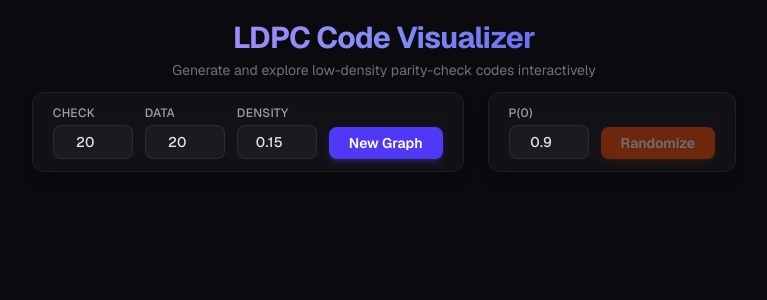
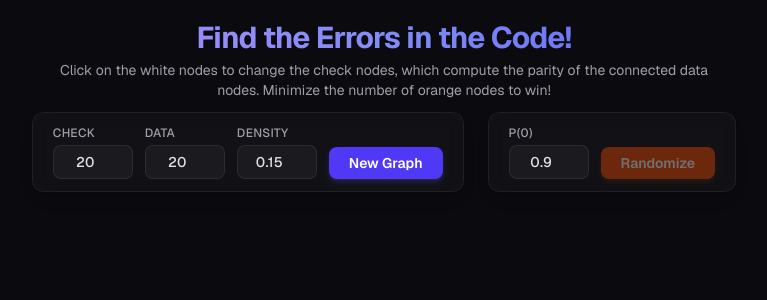
Before and after one commit to jon-wurtz/vibecoded_ldpc_game, a Next.js app: page / in a window 1280 px wide. Shown: the top 300 px of the page, without its empty margins (256-1023 px from the left). Built offline with nearby package versions, Linux system fonts and the light colour scheme.

Commit message:
Challenges improved

```diff
--- a/app/ldpc-graph.tsx
+++ b/app/ldpc-graph.tsx
@@ -762,20 +762,24 @@ export default function LdpcGraph() {
                         <td className="px-2 py-1.5 text-right">
                           <button
                             onClick={() => copyShareLink(entry, i)}
-                            className="rounded px-1.5 py-0.5 text-zinc-500 transition-colors hover:bg-white/[0.06] hover:text-zinc-300"
-                            title={entry.flips ? "Copy challenge link (includes your solution)" : "Copy puzzle link"}
+                            className={`inline-flex items-center gap-1.5 rounded-md px-2.5 py-1 text-xs font-medium transition-all active:scale-95 ${
+                              copiedIdx === i
+                                ? "bg-emerald-500/15 text-emerald-400"
+                                : entry.flips
+                                  ? "bg-emerald-500/10 text-emerald-400 hover:bg-emerald-500/20"
+                                  : "bg-white/[0.04] text-zinc-400 hover:bg-white/[0.08] hover:text-zinc-200"
+                            }`}
                           >
                             {copiedIdx === i ? (
-                              <span className="text-emerald-400">copied</span>
-                            ) : entry.flips ? (
-                              <svg xmlns="http://www.w3.org/2000/svg" viewBox="0 0 20 20" fill="currentColor" className="inline h-3.5 w-3.5 text-emerald-500">
-                                <path fillRule="evenodd" d="M16.403 12.652a3 3 0 0 0 0-5.304 3 3 0 0 0-3.75-3.751 3 3 0 0 0-5.305 0 3 3 0 0 0-3.751 3.75 3 3 0 0 0 0 5.305 3 3 0 0 0 3.75 3.751 3 3 0 0 0 5.305 0 3 3 0 0 0 3.751-3.75Zm-2.546-4.46a.75.75 0 0 0-1.214-.882l-3.483 4.79-1.88-1.88a.75.75 0 1 0-1.06 1.061l2.5 2.5a.75.75 0 0 0 1.137-.089l4-5.5Z" clipRule="evenodd" />
-                              </svg>
+                              "Copied!"
                             ) : (
-                              <svg xmlns="http://www.w3.org/2000/svg" viewBox="0 0 20 20" fill="currentColor" className="inline h-3.5 w-3.5">
-                                <path d="M12.232 4.232a2.5 2.5 0 0 1 3.536 3.536l-1.225 1.224a.75.75 0 0 0 1.061 1.06l1.224-1.224a4 4 0 0 0-5.656-5.656l-3 3a4 4 0 0 0 .225 5.865.75.75 0 0 0 .977-1.138 2.5 2.5 0 0 1-.142-3.667l3-3Z" />
-                                <path d="M11.603 7.963a.75.75 0 0 0-.977 1.138 2.5 2.5 0 0 1 .142 3.667l-3 3a2.5 2.5 0 0 1-3.536-3.536l1.225-1.224a.75.75 0 0 0-1.061-1.06l-1.224 1.224a4 4 0 1 0 5.656 5.656l3-3a4 4 0 0 0-.225-5.865Z" />
-                              </svg>
+                              <>
+                                <svg xmlns="http://www.w3.org/2000/svg" viewBox="0 0 20 20" fill="currentColor" className="h-3.5 w-3.5">
+                                  <path d="M12.232 4.232a2.5 2.5 0 0 1 3.536 3.536l-1.225 1.224a.75.75 0 0 0 1.061 1.06l1.224-1.224a4 4 0 0 0-5.656-5.656l-3 3a4 4 0 0 0 .225 5.865.75.75 0 0 0 .977-1.138 2.5 2.5 0 0 1-.142-3.667l3-3Z" />
+                                  <path d="M11.603 7.963a.75.75 0 0 0-.977 1.138 2.5 2.5 0 0 1 .142 3.667l-3 3a2.5 2.5 0 0 1-3.536-3.536l1.225-1.224a.75.75 0 0 0-1.061-1.06l-1.224 1.224a4 4 0 1 0 5.656 5.656l3-3a4 4 0 0 0-.225-5.865Z" />
+                                </svg>
+                                {entry.flips ? "Challenge" : "Share"}
+                              </>
                             )}
                           </button>
                         </td>
--- a/app/page.tsx
+++ b/app/page.tsx
@@ -3,12 +3,12 @@ import LdpcGraph from "./ldpc-graph";
 export default function Home() {
   return (
     <div className="flex flex-1 flex-col items-center gap-3 overflow-hidden px-4 pt-5 pb-2 font-sans">
-      <div className="text-center">
+      <div className="max-w-2xl text-center">
         <h1 className="bg-gradient-to-r from-[#a78bfa] via-[#818cf8] to-[#6366f1] bg-clip-text text-3xl font-bold tracking-tight text-transparent">
-          LDPC Code Visualizer
+          Find the Errors in the Code!
         </h1>
-        <p className="mt-1 text-sm text-zinc-500">
-          Generate and explore low-density parity-check codes interactively
+        <p className="mt-1 text-sm text-zinc-400">
+          Click on the white nodes to change the check nodes, which compute the parity of the connected data nodes. Minimize the number of orange nodes to win!
         </p>
       </div>
       <LdpcGraph />
```
